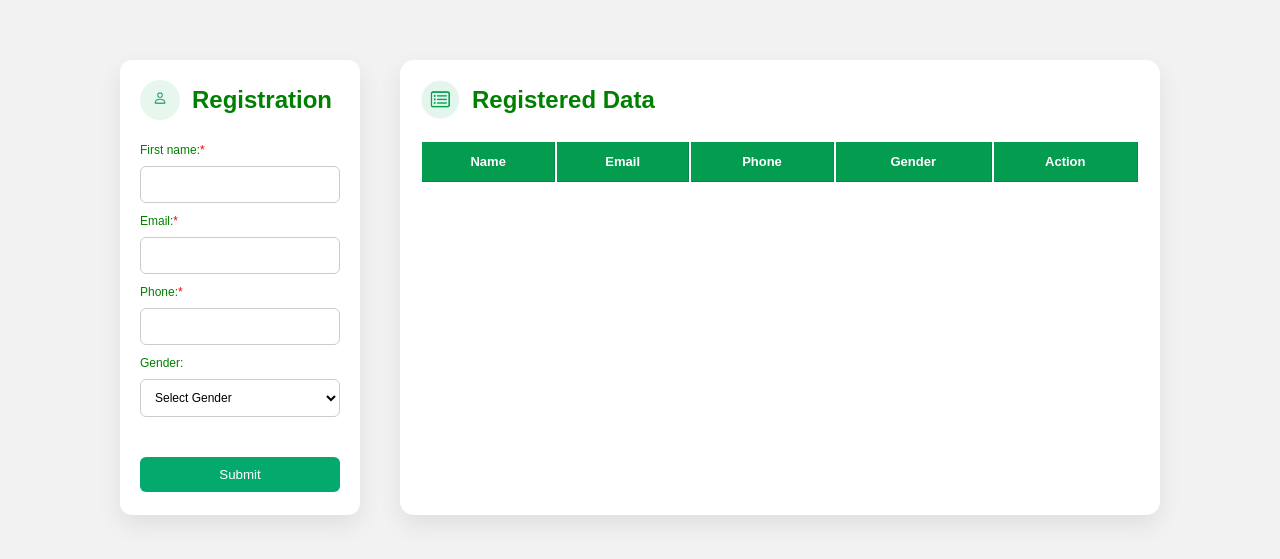
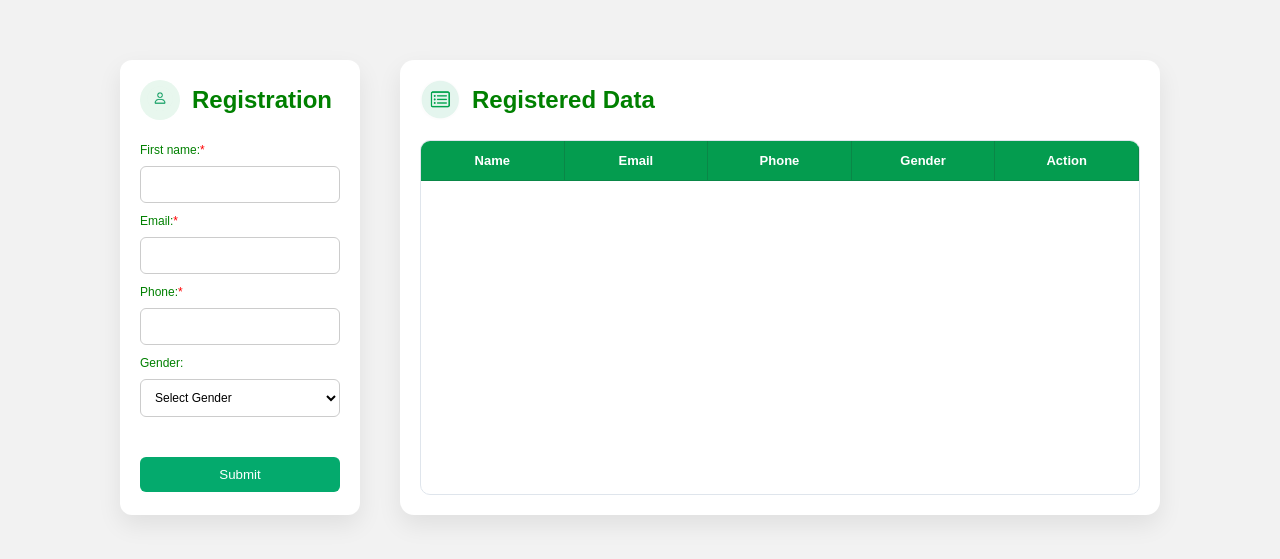
Before and after one commit to ElishreeDey/ViteReactApplication, a React (Vite) app: page / in a window 1280 px wide. Shown: the part 153-712 px from the top of the page. Built offline with nearby package versions, Linux system fonts and the light colour scheme.

Commit message:
Feat:  table scrollbar if more rec add, display  delete button and edit button

```diff
--- a/src/components/Table.tsx
+++ b/src/components/Table.tsx
@@ -1,3 +1,12 @@
+/*
+****************************************************************************************************************************
+* Filename    : Table
+* Description : This file holds Table design for View Registered Data
+* Author      : Elishree Dey Chand
+* Created     : 2026-05-13
+****************************************************************************************************************************
+*/
+
 import React from 'react';
 
 import editIcon from '../assets/editIcon.jpg';
@@ -7,38 +16,26 @@ import listIcon from '../assets/listIcon.jpg';
 import type { EntryDataBase } from '../type';
 
 type TableProps = {
-
   tableData: EntryDataBase[];
-
   onDelete: (index: number) => void;
-
   onEdit: (index: number) => void;
 };
 
 export default function RenderTable({
-
     tableData,
-
     onDelete,
-
     onEdit
-
   }: TableProps) {
 
   return (
 
     <div className="tableCard">
-
       <h1>
-        <img
-          src={listIcon}
-          className="icon"
-          alt="List Icon"
-        />
+        <img src={listIcon} className="icon" alt="List Icon"/>
         Registered Data
       </h1>
-
-      <table id="viewData">
+      <div className="tableWrapper">
+        <table id="viewData" className="displayRegisteredData">
           <thead>
             <tr>
               <th className="storedDataColHeader">Name</th>
@@ -50,11 +47,8 @@ export default function RenderTable({
           </thead>
 
           <tbody>
-
             {tableData.map((user, index) => (
-
               <tr key={index}>
-
                 <td className="storedDataCol">{user.username}</td>
                 <td className="storedDataCol">{user.email}</td>
                 <td className="storedDataCol">{user.phone}</td>
@@ -71,22 +65,27 @@ export default function RenderTable({
                     src={deleteIcon}
                     className="editDeleteIcon"
                     alt="Delete"
-                  onClick={() =>
+                      onClick={() => {
 
-                    onDelete(index)
+                        const confirmDelete =
+                          window.confirm(
+                            "Are you sure you want to delete this record?"
+                          );
+
+                        if (confirmDelete) {
+                          onDelete(index);
                         }
+                      }}
+
                     style={{ cursor: 'pointer' }}
                   />
                 </td>
-
               </tr>
-
             ))}
 
           </tbody>
-
         </table>
-
+      </div>
     </div>
   );
 }
```
Lines whose indentation alone changed are shown as unchanged.
